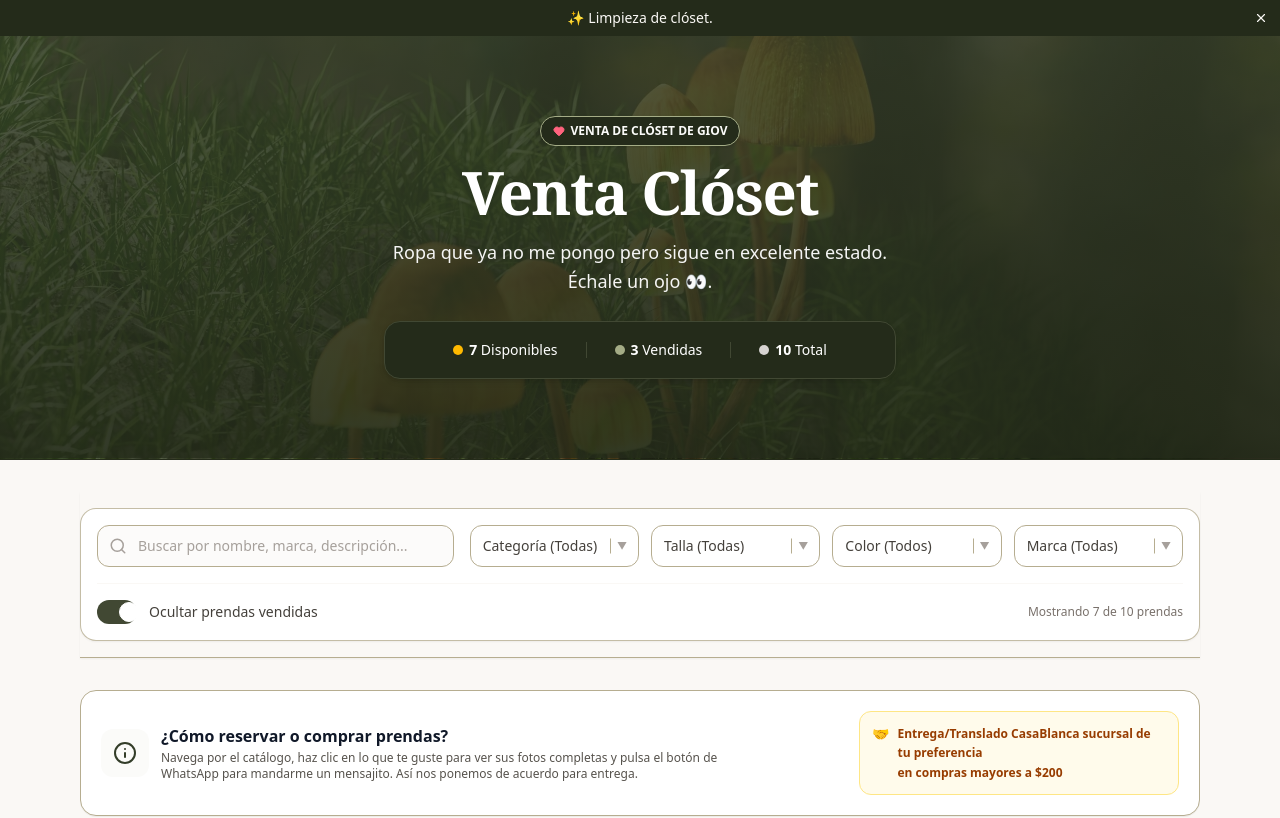
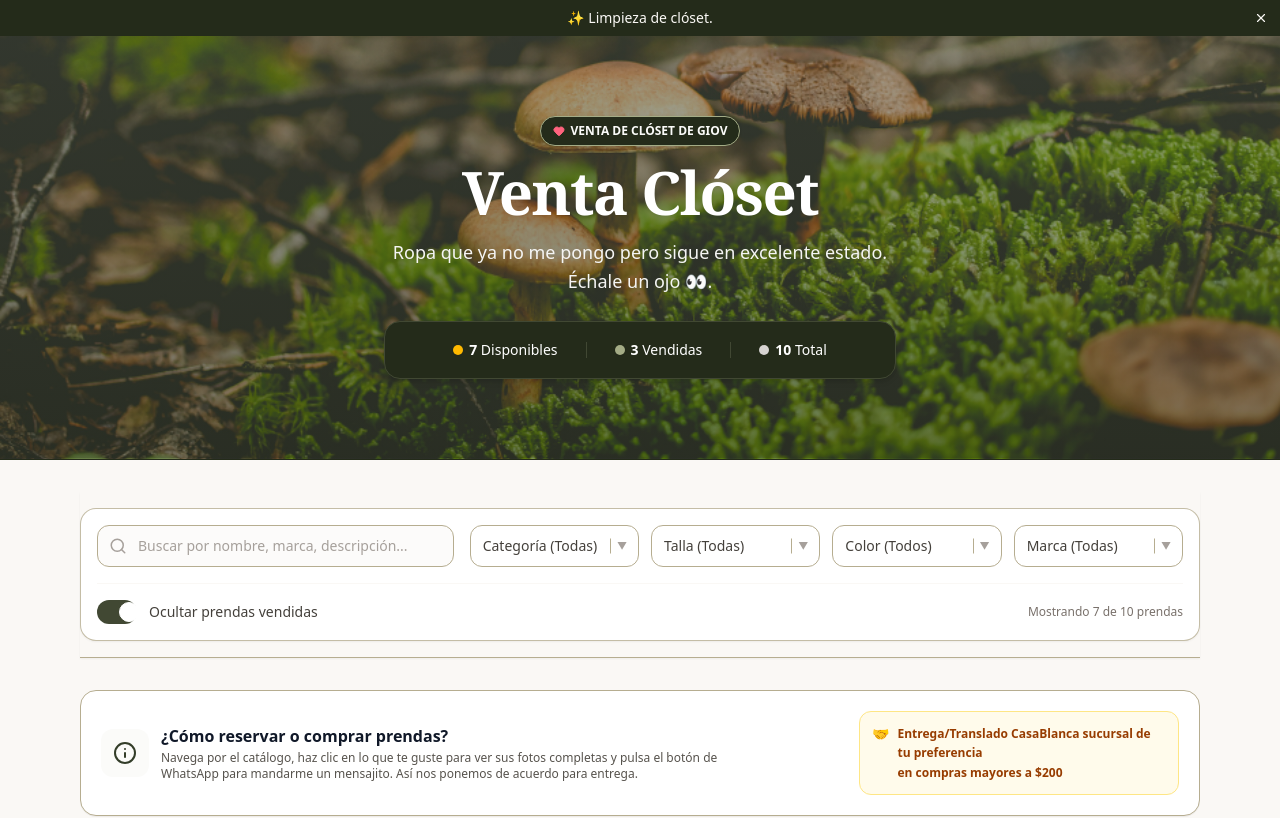
Before and after one commit to giovponce/clothes-sale, a React (Vite) app: page / in a window 1280 px wide. Shown: the top 818 px of the page. Built offline with nearby package versions, Linux system fonts and the light colour scheme.

Commit message:
feat: cambiar banner aleatoriamente entre 4 imágenes y aclarar el filtro de opacidad para más brillo

```diff
--- a/src/App.jsx
+++ b/src/App.jsx
@@ -17,7 +17,12 @@ import {
   Heart
 } from 'lucide-react';
 import { items } from './data/items.js';
-import mushroomBanner from './assets/mushroom-banner.webp';
+import mushroomBanner1 from './assets/mushroom-banner.webp';
+import mushroomBanner2 from './assets/mushroom-banner-2.png';
+import mushroomBanner3 from './assets/mushroom-banner-3.png';
+import mushroomBanner4 from './assets/mushroom-banner-4.jpg';
+
+const BANNERS = [mushroomBanner1, mushroomBanner2, mushroomBanner3, mushroomBanner4];
 
 const WHATSAPP_NUMBER = import.meta.env.VITE_WHATSAPP_NUMBER || "34600000000";
 const SELLER_NAME = import.meta.env.VITE_SELLER_NAME || "Giov";
@@ -179,6 +184,12 @@ function ProductCard({ item, onSelect }) {
 }
 
 export default function App() {
+  // --- SELECCIÓN ALEATORIA DE BANNER ---
+  const selectedBanner = useMemo(() => {
+    const randomIndex = Math.floor(Math.random() * BANNERS.length);
+    return BANNERS[randomIndex];
+  }, []);
+
   // --- ESTADOS ---
   const [talla, setTalla] = useState('');
   const [color, setColor] = useState('');
@@ -289,7 +300,7 @@ export default function App() {
       {/* 2. HEADER / HERO BANNER */}
       <header
         style={{
-          backgroundImage: `linear-gradient(to bottom, rgba(51, 61, 41, 0.84), rgba(36, 43, 26, 0.92)), url('${mushroomBanner}')`,
+          backgroundImage: `linear-gradient(to bottom, rgba(51, 61, 41, 0.45), rgba(36, 43, 26, 0.60)), url('${selectedBanner}')`,
           backgroundSize: 'cover',
           backgroundPosition: 'center'
         }}
```
